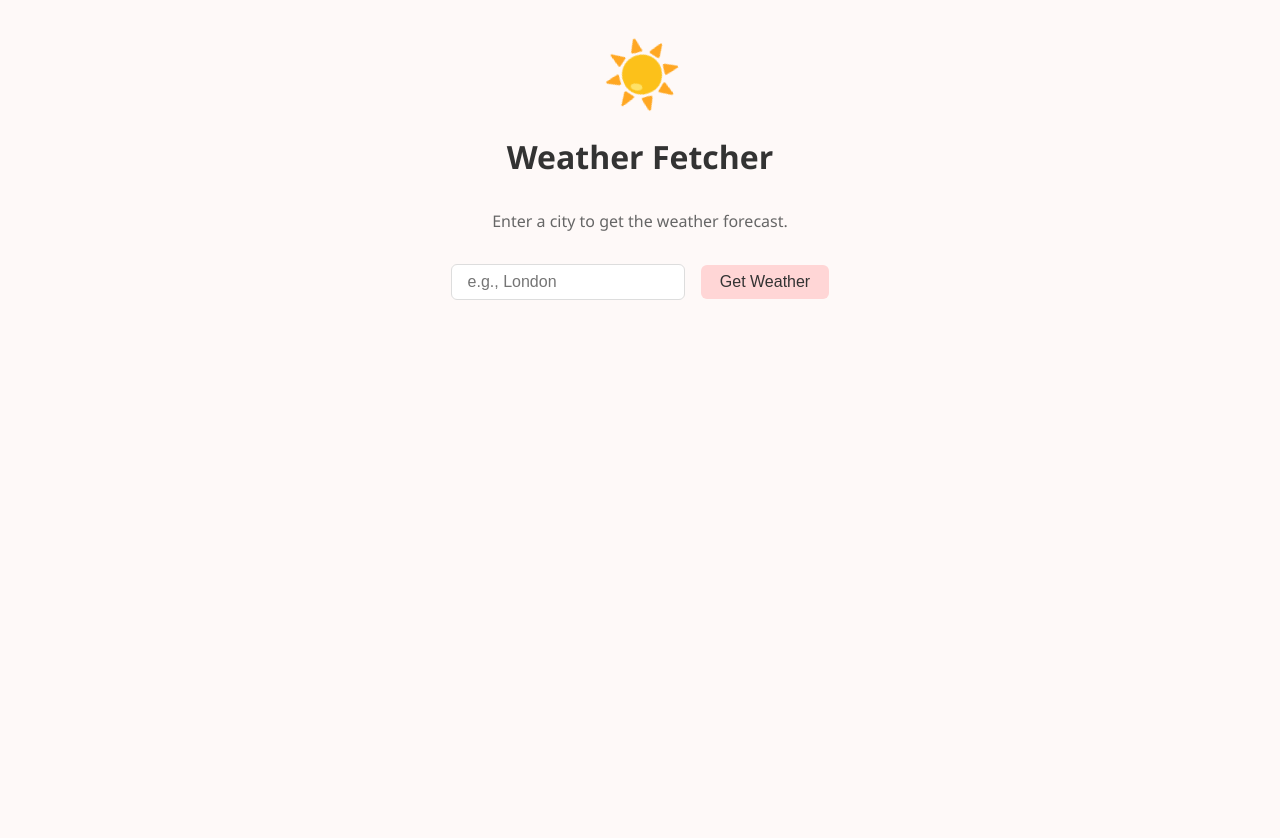
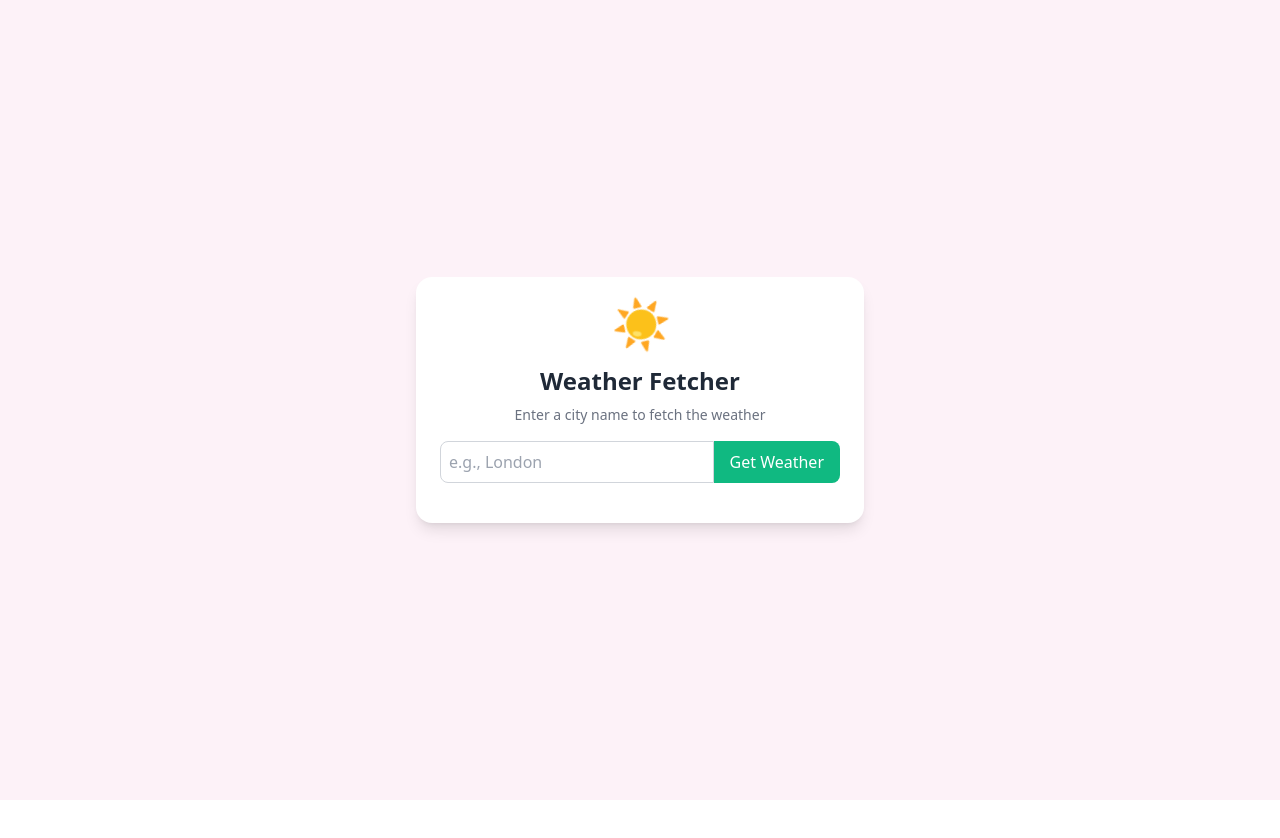
Before and after one commit to RehasLiamsi/WeatherFetcher, a React (Create React App) app in the folder weather-frontend/: page / in a window 1280 px wide. Shown: the top 838 px of the page. After the commit the page ends 800 px from the top, so only its background shows below. Built offline with nearby package versions, Linux system fonts and the light colour scheme.

Commit message:
Shift components into different files and use tailwind to replace styling

```diff
--- a/weather-frontend/src/App.js
+++ b/weather-frontend/src/App.js
@@ -1,4 +1,7 @@
 import React, { useState } from 'react';
+import './index.css';
+import SearchBar from './components/SearchBar';
+import WeatherCard from './components/WeatherCard';
 
 function App() {
     const [city, setCity] = useState('');
@@ -6,13 +9,10 @@ function App() {
     const [error, setError] = useState('');
     const [loading, setLoading] = useState(false);
 
-    const handleInputChange = (e) => {
-        setCity(e.target.value);
-    };
+    const handleInputChange = (e) => setCity(e.target.value);
 
     const handleSearch = async () => {
         if (!city) return;
-
         setLoading(true);
         setError('');
         try {
@@ -29,88 +29,22 @@ function App() {
     };
 
     return (
-        <div style={{
-            minHeight: '100vh',
-            backgroundColor: '#fef9f8',
-            display: 'flex',
-            flexDirection: 'column',
-            alignItems: 'center',
-            padding: '2rem',
-            fontFamily: '"Segoe UI", sans-serif',
-            color: '#333'
-        }}>
-            {/* Animated Weather Emoji */}
-            <div style={{
-                fontSize: '4rem',
-                animation: 'spin 8s linear infinite'
-            }}>
-                ☀️
+        <div className="min-h-screen bg-pink-50 flex items-center justify-center p-4">
+            <div className="bg-white shadow-lg rounded-2xl p-6 w-full max-w-md text-center">
+                <div className="text-5xl mb-4 animate-spin-slow">☀️</div>
+                <h1 className="text-2xl font-semibold mb-2 text-gray-800">Weather Fetcher</h1>
+                <p className="text-sm text-gray-500 mb-4">Enter a city name to fetch the weather</p>
+
+                <SearchBar
+                    city={city}
+                    onCityChange={handleInputChange}
+                    onSearch={handleSearch}
+                />
+
+                {loading && <p className="text-gray-500">Loading...</p>}
+                {error && <p className="text-red-500">{error}</p>}
+                {weather && <WeatherCard weather={weather} />}
             </div>
-
-            <h1 style={{ fontSize: '2rem', margin: '1rem 0' }}>Weather Fetcher</h1>
-            <p style={{ marginBottom: '2rem', color: '#666' }}>Enter a city to get the weather forecast.</p>
-
-            <div>
-                <input
-                    type="text"
-                    value={city}
-                    onChange={handleInputChange}
-                    placeholder="e.g., London"
-                    style={{
-                        padding: '0.5rem 1rem',
-                        fontSize: '1rem',
-                        border: '1px solid #ddd',
-                        borderRadius: '6px',
-                        outline: 'none',
-                        width: '200px'
-                    }}
-                />
-                <button
-                    onClick={handleSearch}
-                    style={{
-                        marginLeft: '1rem',
-                        padding: '0.5rem 1.2rem',
-                        fontSize: '1rem',
-                        backgroundColor: '#ffd6d6',
-                        color: '#333',
-                        border: 'none',
-                        borderRadius: '6px',
-                        cursor: 'pointer'
-                    }}
-                >
-                    Get Weather
-                </button>
-            </div>
-
-            {loading && <p style={{ marginTop: '2rem' }}>Loading...</p>}
-            {error && <p style={{ color: 'red', marginTop: '2rem' }}>{error}</p>}
-
-            {weather && (
-                <div style={{
-                    marginTop: '2rem',
-                    padding: '1.5rem',
-                    backgroundColor: '#fff6f0',
-                    borderRadius: '12px',
-                    boxShadow: '0 2px 12px rgba(0,0,0,0.05)',
-                    textAlign: 'left',
-                    width: '280px'
-                }}>
-                    <h2 style={{ marginBottom: '0.5rem' }}>{weather.city}</h2>
-                    <p><strong>🌡️ Temperature:</strong> {weather.temperature}</p>
-                    <p><strong>🥶 Feels Like:</strong> {weather.feelsLike}</p>
-                    <p><strong>💧 Humidity:</strong> {weather.humidity}</p>
-                    <p><strong>🌥️ Description:</strong> {weather.description}</p>
-                </div>
-            )}
-
-            <style>
-                {`
-          @keyframes spin {
-            0% { transform: rotate(0deg); }
-            100% { transform: rotate(360deg); }
-          }
-        `}
-            </style>
         </div>
     );
 }
--- /dev/null
+++ b/weather-frontend/src/components/SearchBar.jsx
@@ -0,0 +1,28 @@
+import React from 'react';
+
+function SearchBar({ city, onCityChange, onSearch }) {
+    const handleSubmit = (e) => {
+        e.preventDefault(); // Prevents page reload
+        onSearch();
+    };
+
+    return (
+        <form onSubmit={handleSubmit} className="flex mb-4">
+            <input
+                type="text"
+                value={city}
+                onChange={onCityChange}
+                placeholder="e.g., London"
+                className="flex-grow p-2 rounded-l-lg border border-gray-300 outline-none"
+            />
+            <button
+                type="submit"
+                className="bg-emerald-500 text-white px-4 py-2 rounded-r-lg hover:bg-emerald-600 transition"
+            >
+                Get Weather
+            </button>
+        </form>
+    );
+}
+
+export default SearchBar;
--- /dev/null
+++ b/weather-frontend/src/components/WeatherCard.jsx
@@ -0,0 +1,17 @@
+import React from 'react';
+
+function WeatherCard({ weather }) {
+    return (
+        <div className="bg-orange-50 mt-4 p-4 rounded-xl text-left">
+            <h2 className="text-lg font-bold mb-4">{weather.city}</h2>
+            <div className="flex flex-col space-y-2">
+                <p><strong>🌡️ Temperature:</strong> {weather.temperature}</p>
+                <p><strong>🥶 Feels Like:</strong> {weather.feelsLike}</p>
+                <p><strong>💧 Humidity:</strong> {weather.humidity}</p>
+                <p><strong>🌥️ Description:</strong> {weather.description}</p>
+            </div>
+        </div>
+    );
+}
+
+export default WeatherCard;
--- a/weather-frontend/src/index.css
+++ b/weather-frontend/src/index.css
@@ -1,13 +1,17 @@
-body {
-  margin: 0;
-  font-family: -apple-system, BlinkMacSystemFont, 'Segoe UI', 'Roboto', 'Oxygen',
-    'Ubuntu', 'Cantarell', 'Fira Sans', 'Droid Sans', 'Helvetica Neue',
-    sans-serif;
-  -webkit-font-smoothing: antialiased;
-  -moz-osx-font-smoothing: grayscale;
+@tailwind base;
+@tailwind components;
+@tailwind utilities;
+
+@keyframes spin-slow {
+    0% {
+        transform: rotate(0deg);
+    }
+
+    100% {
+        transform: rotate(360deg);
+    }
 }
 
-code {
-  font-family: source-code-pro, Menlo, Monaco, Consolas, 'Courier New',
-    monospace;
+.animate-spin-slow {
+    animation: spin-slow 8s linear infinite;
 }
--- a/weather-frontend/src/index.js
+++ b/weather-frontend/src/index.js
@@ -3,6 +3,7 @@ import ReactDOM from 'react-dom/client';
 import './index.css';
 import App from './App';
 import reportWebVitals from './reportWebVitals';
+import './index.css';
 
 const root = ReactDOM.createRoot(document.getElementById('root'));
 root.render(
```
